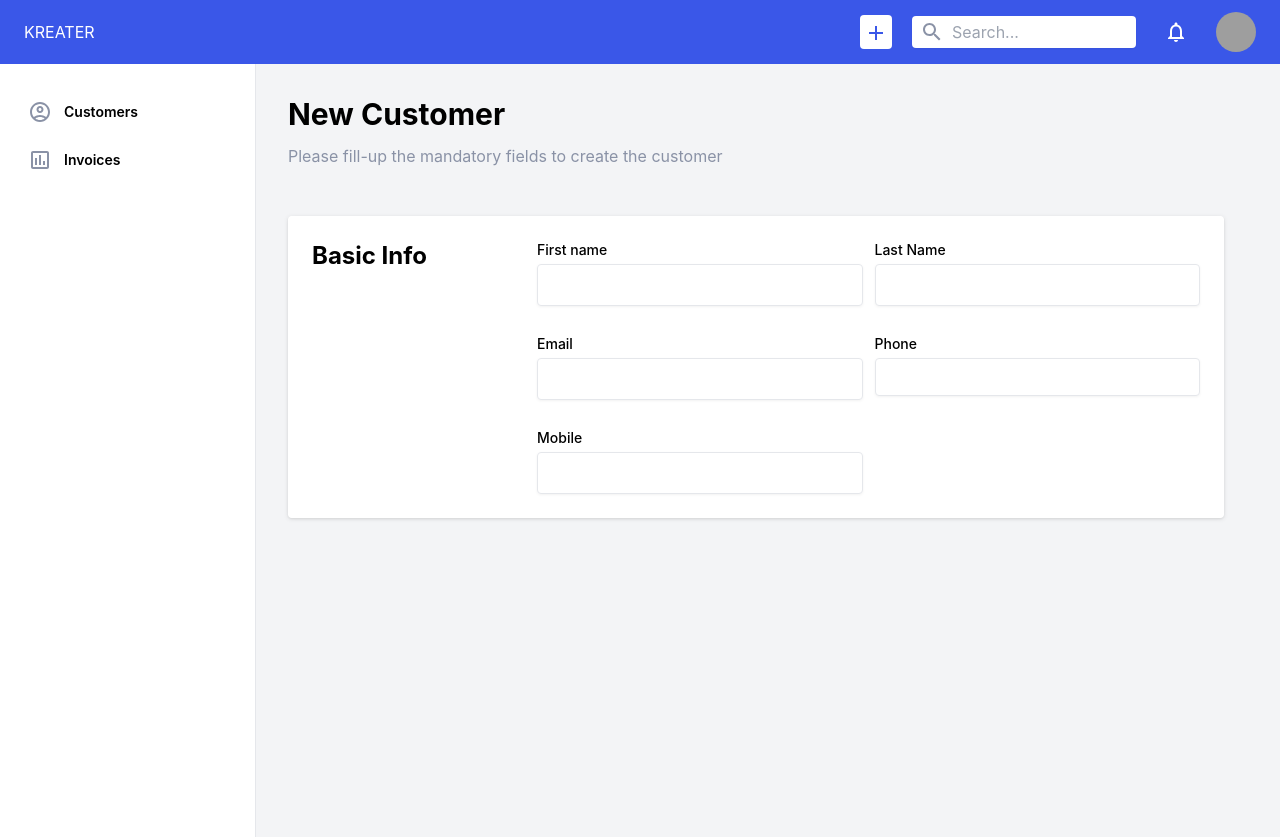
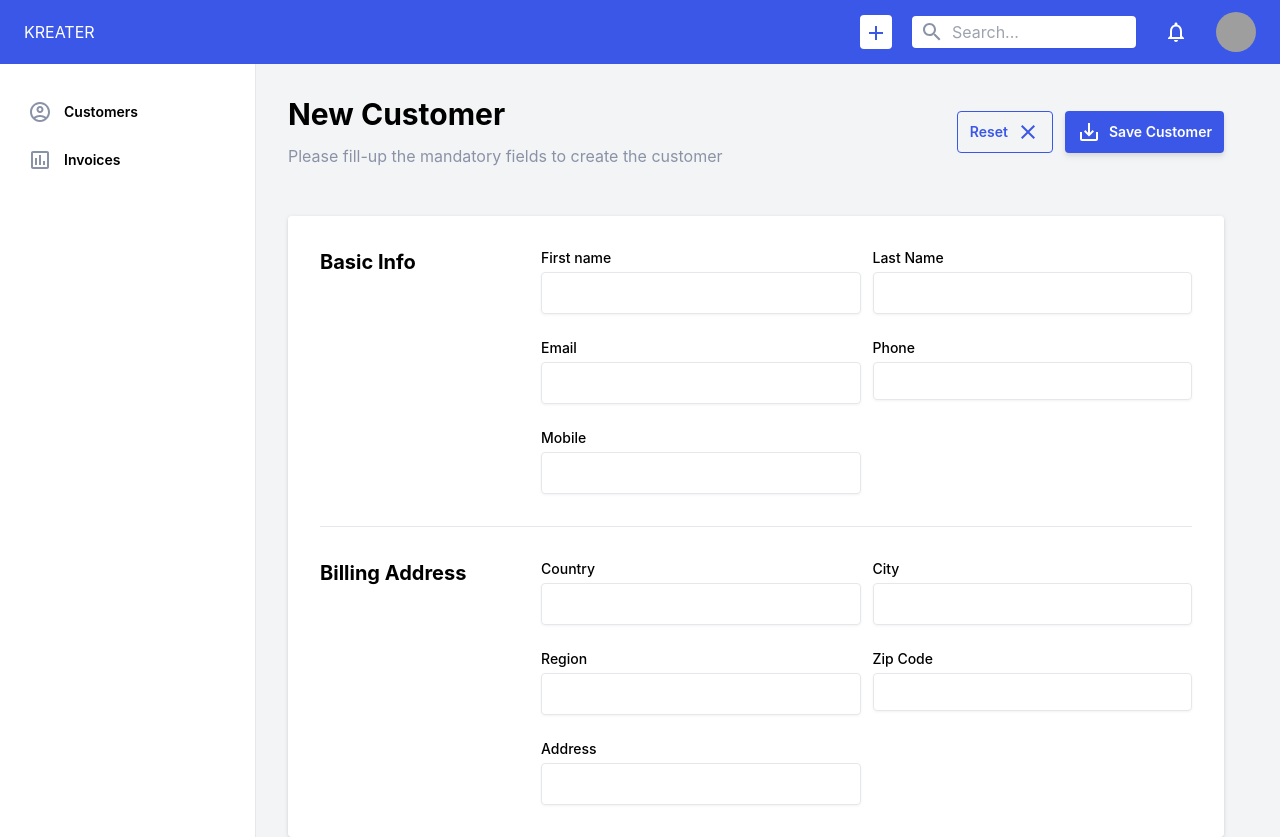
Before and after one commit to maxisusi/nvs, a Next.js app in the folder client/: page /customer/create in a window 1280 px wide. Before the commit the page ends 800 px from the top, so only its background shows below. Built offline with nearby package versions, Linux system fonts and the light colour scheme; grey boxes are pictures that could not be loaded.

Commit message:
Adding action buttons

```diff
--- a/client/components/CreateCustomerForm/CreateCustomerForm.tsx
+++ b/client/components/CreateCustomerForm/CreateCustomerForm.tsx
@@ -4,9 +4,11 @@ type Props = {};
 
 const CreateCustomerForm = (props: Props) => {
   return (
-    <div className='bg-white h-fit p-6 rounded drop-shadow grid grid-cols-8 gap-3 gap-y-7'>
+    <div className='bg-white h-fit p-8 rounded drop-shadow grid grid-cols-8 gap-3 gap-y-6'>
+      {/* Basic Infos */}
+
       <div className='  h-14 col-span-2 row-span-3'>
-        <h4 className='text-2xl font-bold'>Basic Info</h4>
+        <h4 className='text-xl font-bold'>Basic Info</h4>
       </div>
       <div className=' h-50 col-span-3'>
         <div className='flex flex-col gap-1 w-full'>
@@ -52,10 +54,71 @@ const CreateCustomerForm = (props: Props) => {
           </div>
         </div>
       </div>
+      <div className=' h-50 col-span-3'>
+        <div className='flex flex-col gap-1 w-full'>
+          <label className='text-sm font-medium'>Mobile</label>
+          <input
+            type='text'
+            className='rounded p-2 px-3 drop-shadow-sm border'
+            required
+          />
+        </div>
+      </div>
+
+      <hr className='col-span-full my-2 border-gray-200' />
+
+      {/* Address */}
+
+      <div className='  h-14 col-span-2 row-span-3'>
+        <h4 className='text-xl font-bold'>Billing Address</h4>
+      </div>
+      <div className=' h-50 col-span-3'>
+        <div className='flex flex-col gap-1 w-full'>
+          <label className='text-sm font-medium'>Country</label>
+          <input
+            type='text'
+            className='rounded p-2 px-3 drop-shadow-sm border'
+          />
+        </div>
+      </div>
+      <div className='  h-14 col-span-3'>
+        <div className=' h-50 col-span-3'>
+          <div className='flex flex-col gap-1 w-full'>
+            <label className='text-sm font-medium'>City</label>
+            <input
+              type='text'
+              className='rounded p-2 px-3 drop-shadow-sm border'
+              required
+            />
+          </div>
+        </div>
+      </div>
 
       <div className=' h-50 col-span-3'>
         <div className='flex flex-col gap-1 w-full'>
-          <label className='text-sm font-medium'>Mobile</label>
+          <label className='text-sm font-medium'>Region</label>
+          <input
+            type='text'
+            className='rounded p-2 px-3 drop-shadow-sm border'
+            required
+          />
+        </div>
+      </div>
+      <div className='  h-14 col-span-3'>
+        <div className=' h-50 col-span-3'>
+          <div className='flex flex-col gap-1 w-full'>
+            <label className='text-sm font-medium'>Zip Code</label>
+            <input
+              type='text'
+              className='rounded p-1.5 px-3 drop-shadow-sm border'
+              required
+            />
+          </div>
+        </div>
+      </div>
+      <div className=' h-50 col-span-3'>
+        <div className='flex flex-col gap-1 w-full'>
+          <label className='text-sm font-medium'>Address</label>
           <input
             type='text'
             className='rounded p-2 px-3 drop-shadow-sm border'
--- a/client/pages/customer/create.tsx
+++ b/client/pages/customer/create.tsx
@@ -1,6 +1,8 @@
 import React from 'react';
 import type { NextPage } from 'next';
 import CreateCustomerForm from '@nvs-components/CreateCustomerForm';
+import SaveAltOutlinedIcon from '@mui/icons-material/SaveAltOutlined';
+import ClearIcon from '@mui/icons-material/Clear';
 
 const Create: NextPage = () => {
   return (
@@ -12,6 +14,18 @@ const Create: NextPage = () => {
             Please fill-up the mandatory fields to create the customer
           </p>
         </div>
+
+        <div className='flex gap-3'>
+          <button
+            className={`px-3 py-2 text-sm rounded flex gap-2 items-center font-semibold border border-skin-fill text-skin-fill hover:bg-skin-fill hover:text-skin-white`}>
+            Reset
+            <ClearIcon />
+          </button>
+          <button className='bg-skin-fill font-semibold text-skin-white px-3 py-2 rounded text-sm hover:bg-skin-btnHover drop-shadow-md flex gap-2 items-center'>
+            <SaveAltOutlinedIcon />
+            Save Customer
+          </button>
+        </div>
       </div>
 
       <CreateCustomerForm />
--- a/client/pages/customer/index.tsx
+++ b/client/pages/customer/index.tsx
@@ -24,7 +24,7 @@ const Customer: NextPage = () => {
             onClick={() => setFilterCustomer(!filterCustomer)}
             className={`px-3 py-2 text-sm rounded flex gap-2 items-center font-semibold border border-skin-fill ${
               filterCustomer === false
-                ? ' text-skin-fill hover:bg-skin-fill hover:text-skin-white'
+                ? '  text-skin-fill hover:bg-skin-fill hover:text-skin-white'
                 : 'bg-skin-fill text-skin-white hover:bg-skin-btnHover'
             }`}>
             Filter
```
